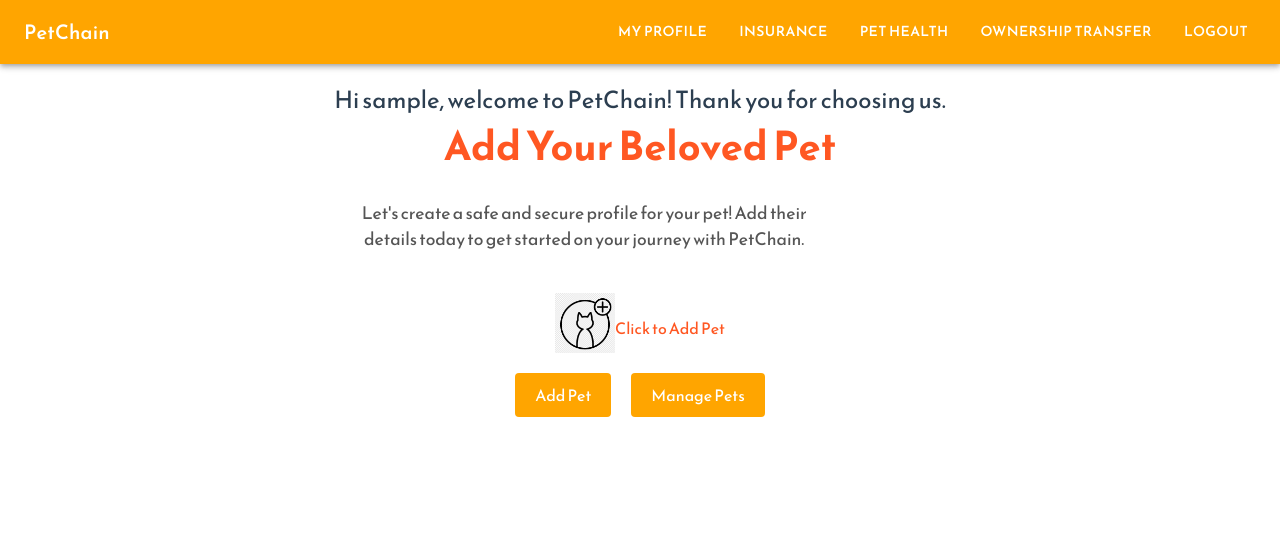
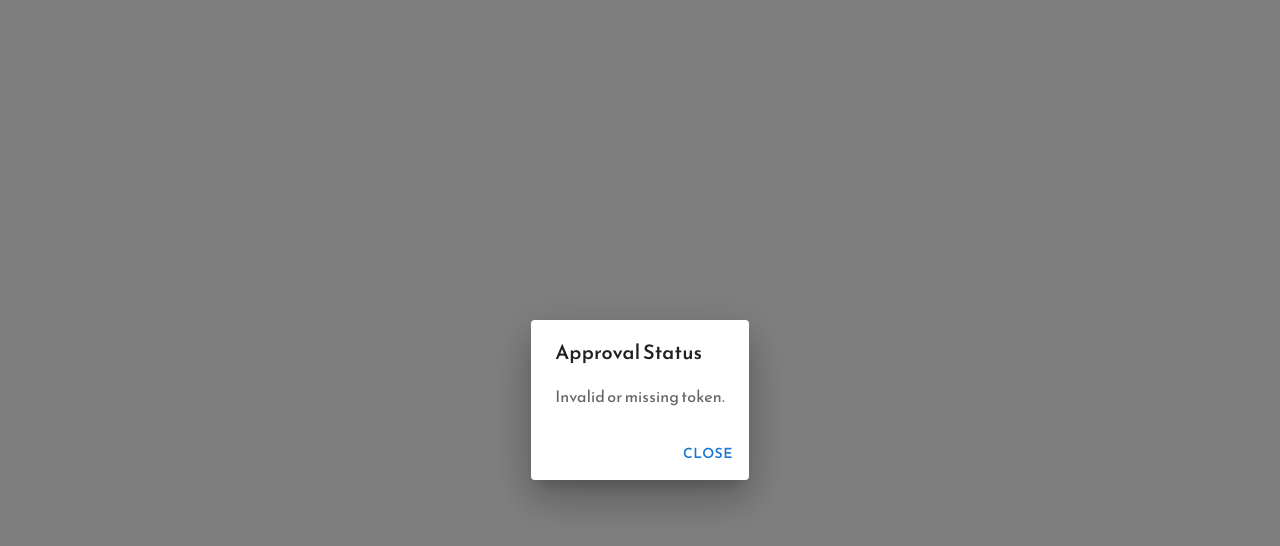
Before and after one commit to Sarika-dinesh/PetChain, a React (Create React App) app: page /approve-transfer in a window 1280 px wide. Before the commit this address led to /pprofile. Shown: the top 546 px of the page. Built offline with nearby package versions, Linux system fonts and the light colour scheme; sample sign-in values are in the browser's storage.

Commit message:
minor changes to approve transfer

```diff
--- a/src/Components/ApproveTransfer.js
+++ b/src/Components/ApproveTransfer.js
@@ -1,37 +1,76 @@
-import React, { useEffect } from "react";
-import { useNavigate } from "react-router-dom";
+import React, { useState, useEffect } from "react";
 import axios from "axios";
+import { useNavigate, useLocation } from "react-router-dom";
+import {
+  Dialog,
+  DialogActions,
+  DialogContent,
+  DialogContentText,
+  DialogTitle,
+  Button,
+  CircularProgress,
+} from "@mui/material";
 
 const ApproveTransfer = () => {
   const navigate = useNavigate();
+  const location = useLocation();
+  const token = new URLSearchParams(location.search).get("token");
+
+  const [dialogOpen, setDialogOpen] = useState(false);
+  const [dialogMessage, setDialogMessage] = useState("");
+  const [isLoading, setIsLoading] = useState(true);
+
+  const approveTransfer = async () => {
+    try {
+      const response = await axios.get(`/api/transfer/approve-transfer?token=${token}`);
+      if (response.data.success) {
+        setDialogMessage(response.data.message);
+        setIsLoading(false);
+      } else {
+        setDialogMessage(response.data.message);
+        setIsLoading(false);
+      }
+    } catch (error) {
+      console.error("Error during transfer approval:", error);
+      setDialogMessage(error.response?.data?.message || "An unexpected error occurred.");
+      setIsLoading(false);
+    }
+  };
 
   useEffect(() => {
-    const approveTransfer = async () => {
-      const urlParams = new URLSearchParams(window.location.search);
-      const token = urlParams.get("token");
+    if (token) {
+      approveTransfer();
+    } else {
+      setDialogMessage("Invalid or missing token.");
+      setIsLoading(false);
+    }
+    setDialogOpen(true);
+  }, [token]);
 
-      if (!token) {
-        alert("Invalid or missing approval token.");
-        navigate("/pprofile");
-        return;
-      }
+  const handleCloseDialog = () => {
+    setDialogOpen(false);
+    navigate("/pprofile");
+  };
 
-      try {
-        const response = await axios.get(
-          `http://localhost:3000/api/transfer/approve-transfer?token=${token}`
-        );
-        alert(response.data.message || "Ownership transfer approved successfully!");
-      } catch (error) {
-        alert(error.response?.data?.message || "An error occurred while approving the transfer.");
-      } finally {
-        navigate("/pprofile");
-      }
-    };
-
-    approveTransfer();
-  }, [navigate]);
-
-  return <p>Processing ownership transfer...</p>;
+  return (
+    <Dialog open={dialogOpen} onClose={handleCloseDialog}>
+      <DialogTitle>{isLoading ? "Processing..." : "Approval Status"}</DialogTitle>
+      <DialogContent>
+        {isLoading ? (
+          <CircularProgress />
+        ) : (
+          <DialogContentText>{dialogMessage}</DialogContentText>
+        )}
+      </DialogContent>
+      {!isLoading && (
+        <DialogActions>
+          <Button onClick={handleCloseDialog} color="primary">
+            Close
+          </Button>
+        </DialogActions>
+      )}
+    </Dialog>
+  );
 };
 
 export default ApproveTransfer;
```
